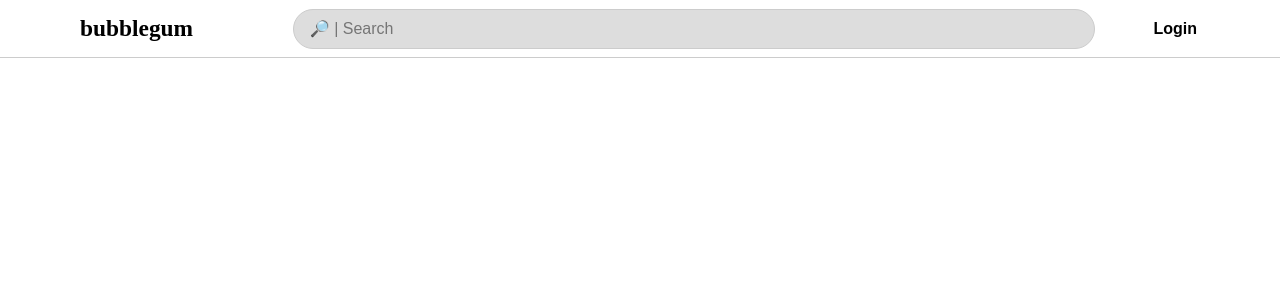
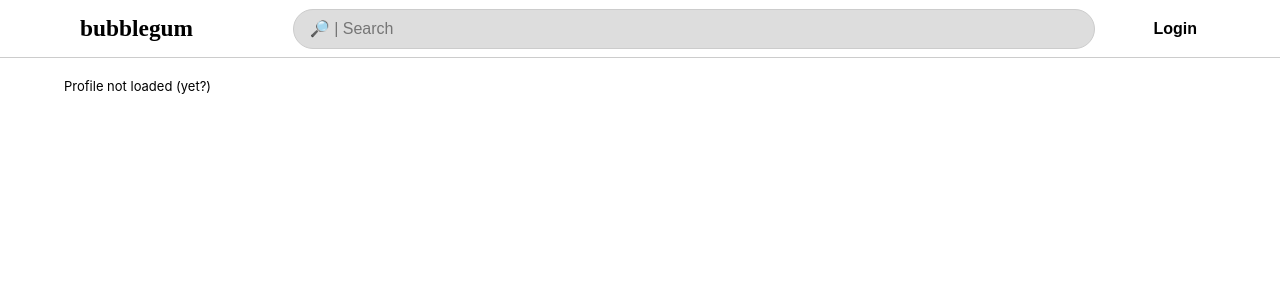
Before and after one commit to gamerpizza/spacemoon-frontend, a React (Create React App) app: page /user in a window 1280 px wide. Shown: the top 300 px of the page. Built offline with nearby package versions, Linux system fonts and the light colour scheme; no server answers.

Commit message:
fix: better loading message

```diff
--- a/src/ProfilePage.js
+++ b/src/ProfilePage.js
@@ -40,7 +40,7 @@ export function ProfilePage() {
         <Header user={user.name} token={user.token} hidePostButton={true} handleLogout={logOut}></Header>
         <div className={"UserProfile"}>
             {profile.id === undefined || profile.id.trim() === ""
-                ? <></>
+                ? <p>Profile not loaded (yet?)</p>
                 : <Profile id={profile.id} userName={profile.user_name} motto={profile.motto} url={profile.avatar.url}
                            currentUser={user.name} userToken={user.token} onUpdate={getProfile}/>
             }
```
